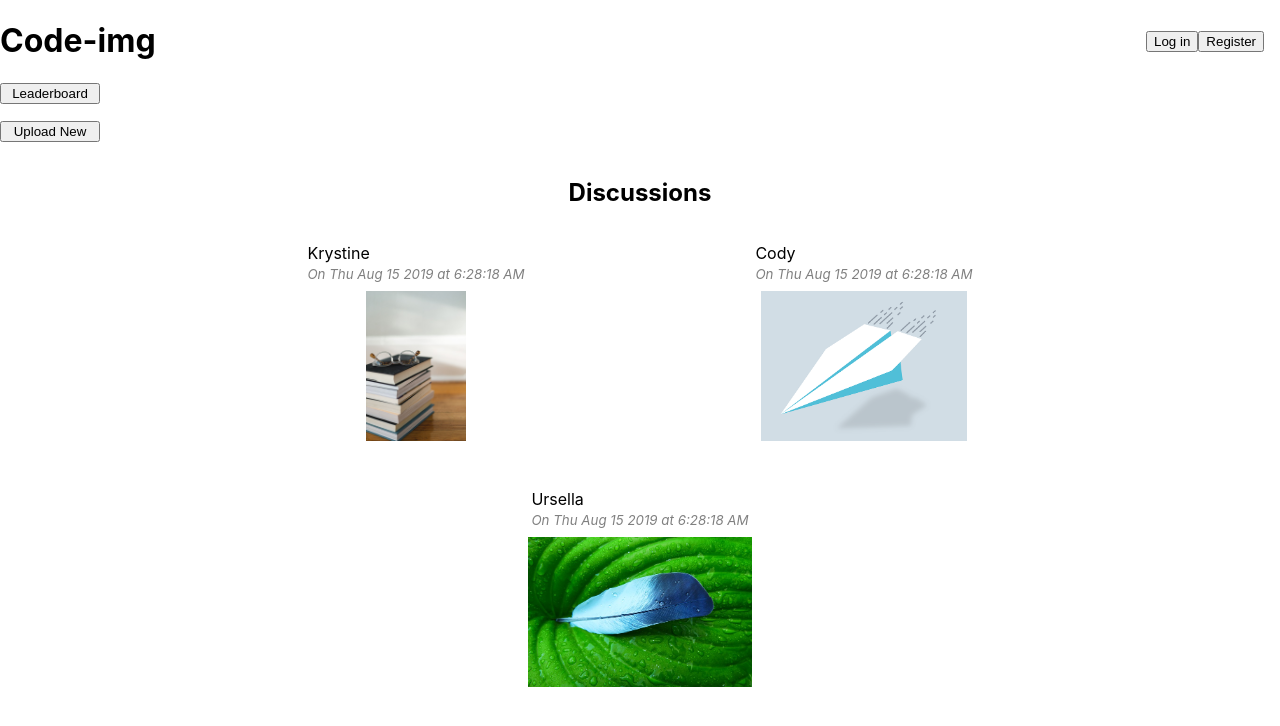
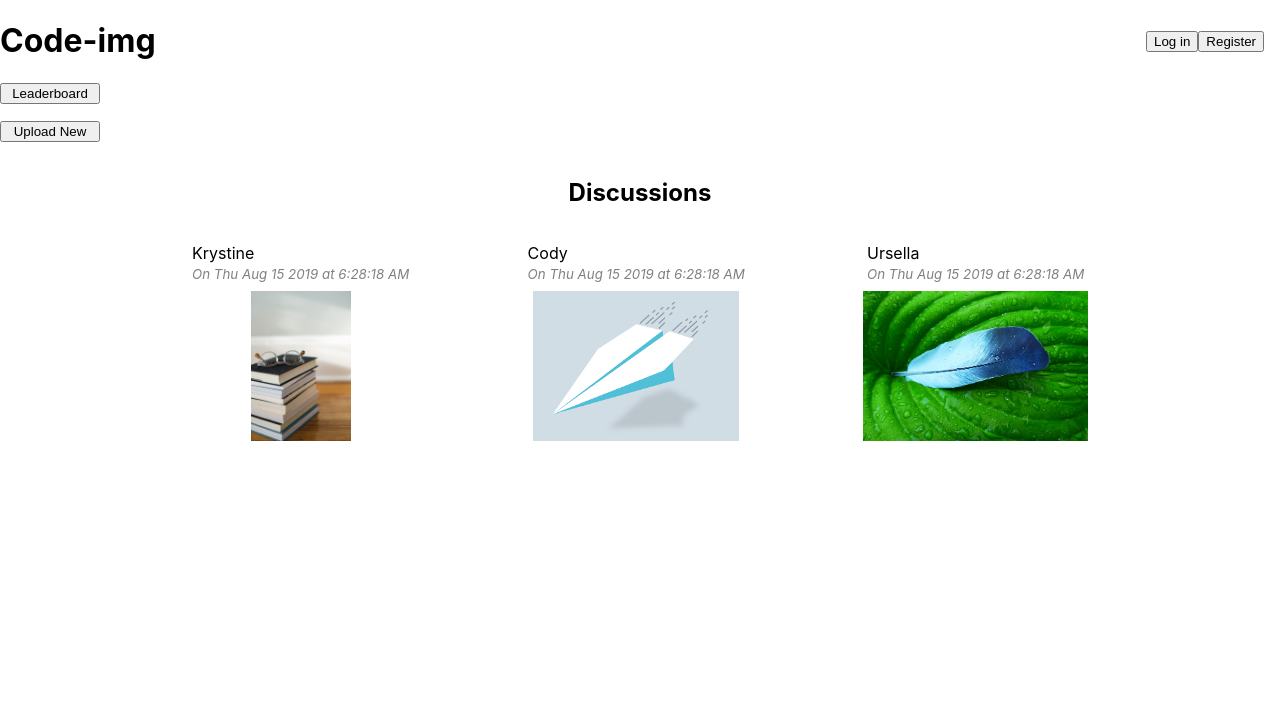
Before and after one commit to mlbiche/code-img, a React (Create React App) app: page / in a window 1280 px wide. Shown: the top 726 px of the page. Built offline with nearby package versions, Linux system fonts and the light colour scheme.

Commit message:
Move the link to the discussion around the Discussion component

```diff
--- a/src/Discussion/Discussion.css
+++ b/src/Discussion/Discussion.css
@@ -1,27 +1,26 @@
-.discussion-container {
-  display: flex;
-  flex-direction: column;
-  align-items: center;
-  width: 50%;
-  margin-bottom: 2rem;
-}
-
-.discussion-container > .discussion-header-link {
+.discussion-link {
   text-decoration: none;
   color: black;
 }
 
-.discussion-container .discussion-header {
+.discussion-link > .discussion-container {
+  display: flex;
+  flex-direction: column;
+  align-items: center;
+  margin-bottom: 2rem;
+}
+
+.discussion-link > .discussion-container > .discussion-header {
   margin-bottom: 0.5rem;
 }
 
-.discussion-container .discussion-header > h3 {
+.discussion-link > .discussion-container > .discussion-header > h3 {
   font-size: 12pt;
   font-weight: normal;
   margin-bottom: 0;
 }
 
-.discussion-container .discussion-header > .discussion-date {
+.discussion-link > .discussion-container > .discussion-header > .discussion-date {
   font-style: italic;
   color: grey;
   font-size: 10pt;
--- a/src/Discussion/Discussion.js
+++ b/src/Discussion/Discussion.js
@@ -5,15 +5,15 @@ import './Discussion.css';
 
 function Discussion({ id, username, date, image }) {
   return (
-    <div className="discussion-container">
-      <Link to={'/discussion/' + id} className="discussion-header-link">
+    <Link to={'/discussion/' + id} className="discussion-link">
+      <div className="discussion-container">
         <div className="discussion-header">
           <h3>{username}</h3>
           <span className="discussion-date">On {date.toDateString()} at {date.toLocaleTimeString()}</span>
         </div>
-      </Link>
-      <img src={image} alt={image} />
-    </div>
+        <img src={image} alt={image} />
+      </div>
+    </Link>
   );
 }
 
--- a/src/FrontPageView/FrontPageView.css
+++ b/src/FrontPageView/FrontPageView.css
@@ -15,5 +15,5 @@
 #front-page-container > #front-page-discussions-container {
   display: flex;
   flex-wrap: wrap;
-  justify-content: center;
+  justify-content: space-between;
 }
```
